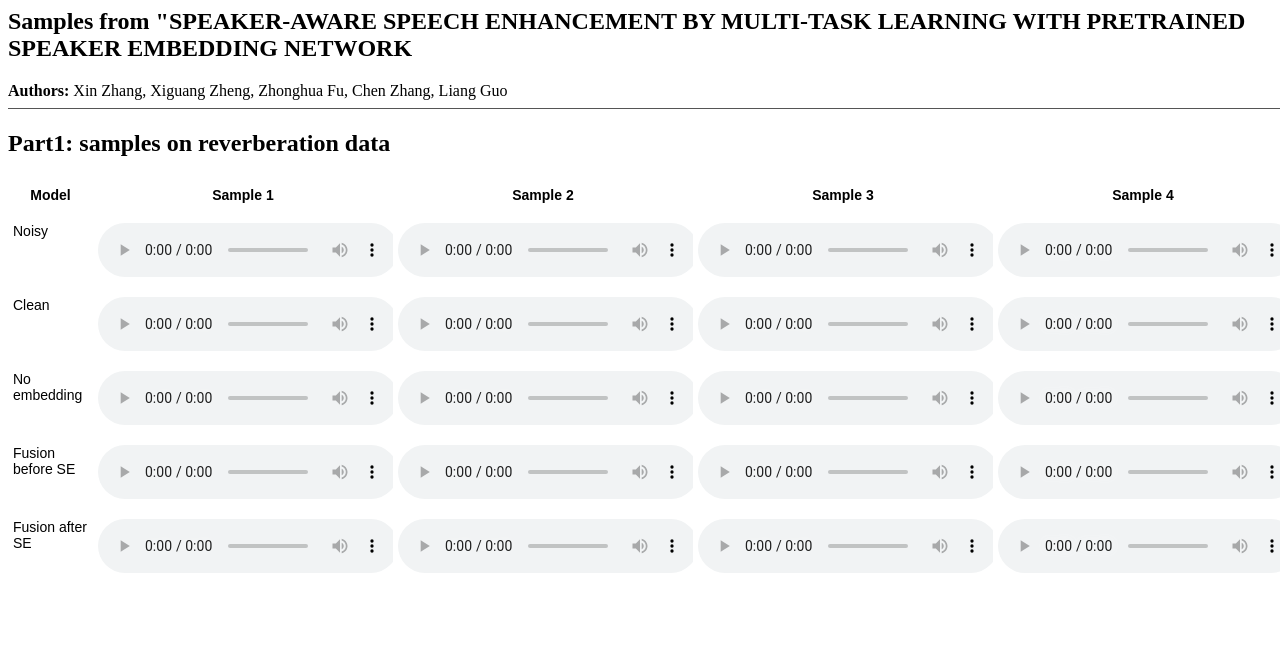
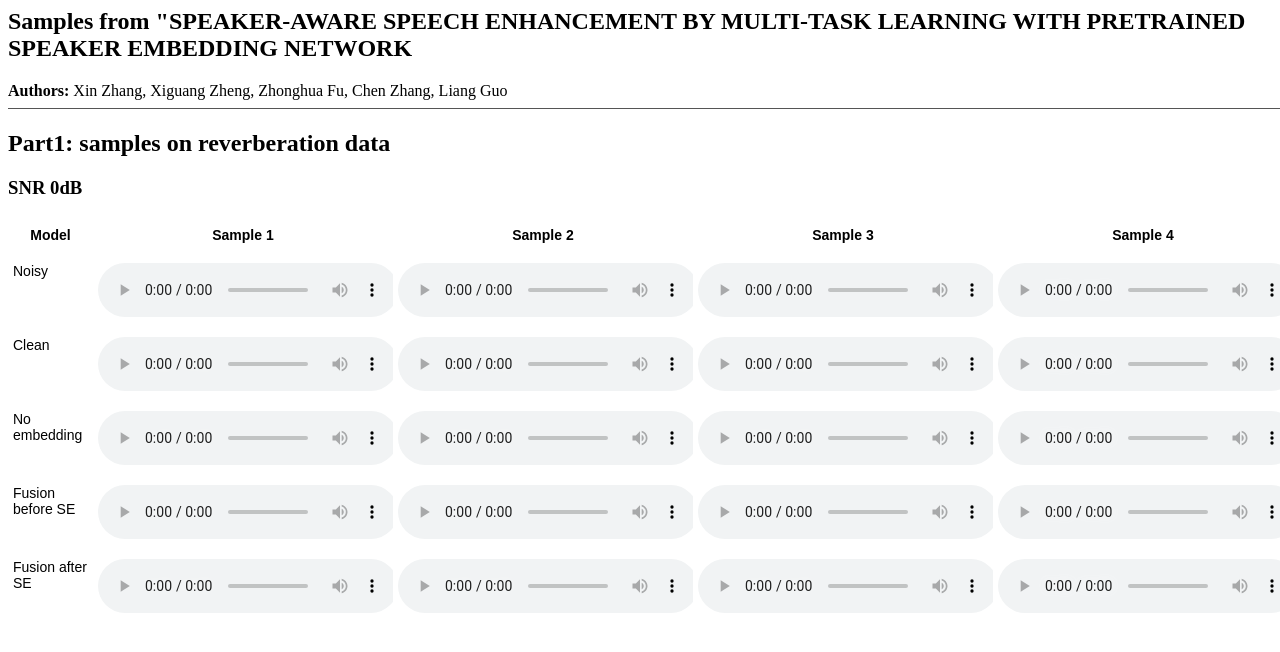
Before and after one commit to zhangxinaaaa/tse-demo.github.io, a plain HTML site: page index.html in a window 1280 px wide. Shown: the top 652 px of the page. Drawn offline with Linux system fonts and the light colour scheme.

Commit message:
little modify

```diff
--- a/index.html
+++ b/index.html
@@ -19,6 +19,7 @@
 
   <hr style="height:1px;border:none;border-top:1px solid #555555; width:130%">
   <h2>Part1: samples on reverberation data</h2>
+    <h3>SNR 0dB</h3>
 
   <style type="text/css">
     .tg {
```
